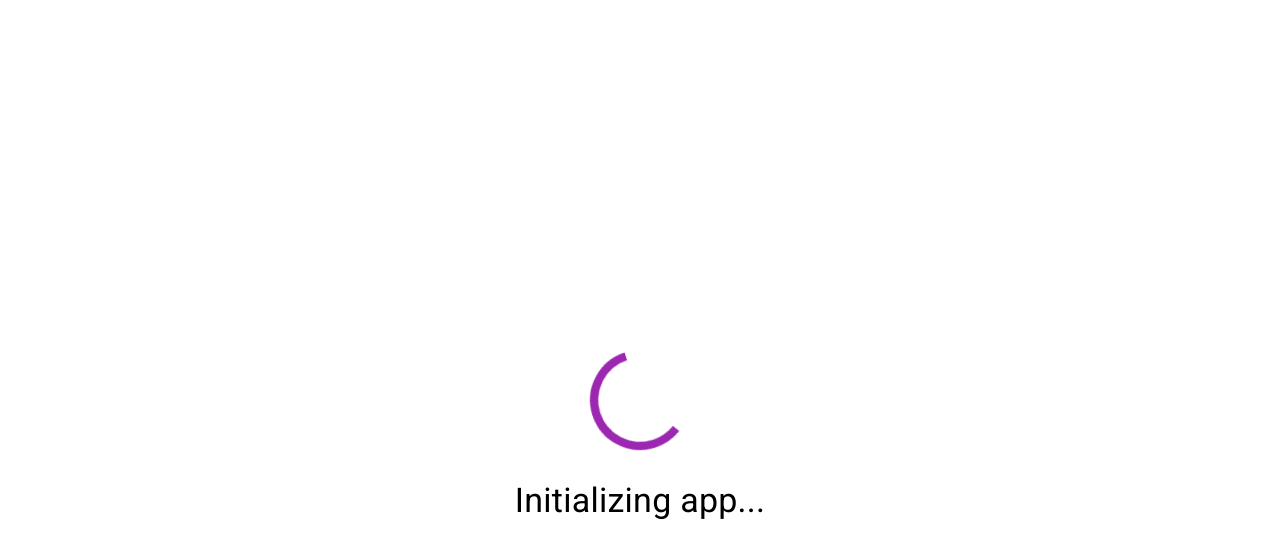
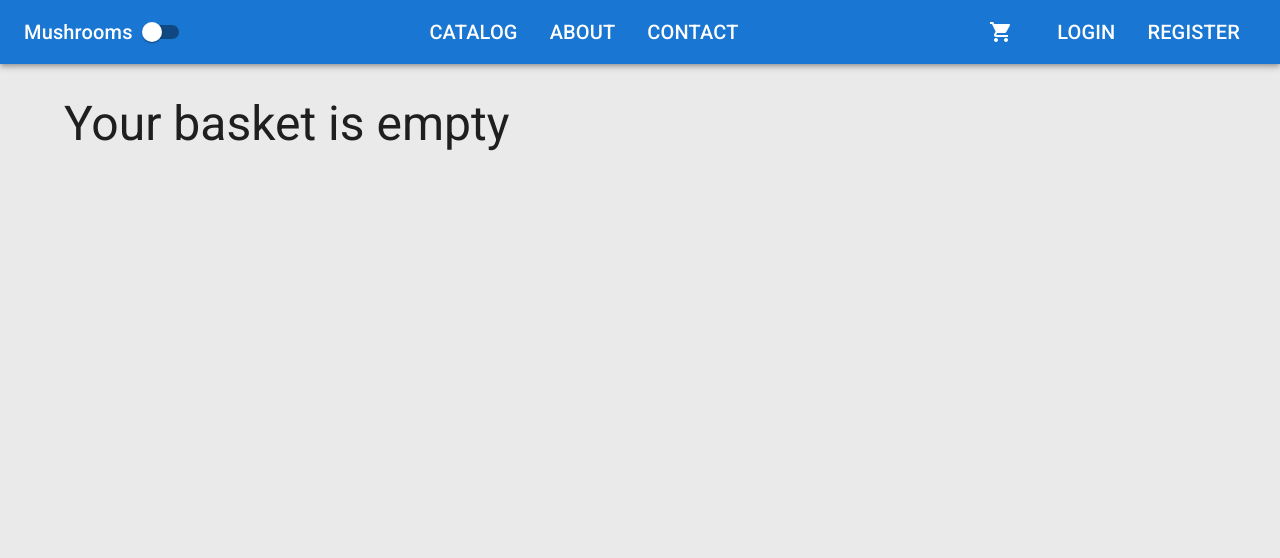
Before and after one commit to raudzius/mushrooms, a React (Vite) app in the folder client/: page /basket in a window 1280 px wide. Shown: the top 558 px of the page. Built offline with nearby package versions, Linux system fonts and the light colour scheme.

Commit message:
feat: update header with basket item count

```diff
--- a/client/src/app/layout/App.tsx
+++ b/client/src/app/layout/App.tsx
@@ -33,6 +33,8 @@ const App: React.FC = () => {
         .then((basketData) => setBasket(basketData))
         .catch((error) => console.log(error))
         .finally(() => setLoading(false));
+    } else {
+      setLoading(false);
     }
   }, [setBasket]);
 
--- a/client/src/app/layout/Header.tsx
+++ b/client/src/app/layout/Header.tsx
@@ -4,6 +4,7 @@ import {
 } from '@mui/material';
 import React from 'react';
 import { Link as RouterLink, NavLink } from 'react-router-dom';
+import { useStoreContext } from '../context/StoreContext';
 
 const navStyles = {
   color: 'inherit',
@@ -28,7 +29,11 @@ type HeaderProps = {
   toggleDarkMode: () => void;
 };
 
-const Header: React.FC<HeaderProps> = ({ darkMode, toggleDarkMode }) => (
+const Header: React.FC<HeaderProps> = ({ darkMode, toggleDarkMode }) => {
+  const { basket } = useStoreContext();
+  const itemCount = basket?.items.reduce((sum, item) => sum + item.quantity, 0);
+
+  return (
     <AppBar position="static" sx={{ mb: 4 }}>
       <Toolbar sx={{ display: 'flex', justifyContent: 'space-between', alignItems: 'center' }}>
 
@@ -60,7 +65,7 @@ const Header: React.FC<HeaderProps> = ({ darkMode, toggleDarkMode }) => (
 
         <Box sx={{ display: 'flex', alignItems: 'center' }}>
           <IconButton component={RouterLink} to="/basket" size="large" edge="end" color="inherit" sx={{ mr: 2 }}>
-          <Badge badgeContent="4" color="secondary">
+            <Badge badgeContent={itemCount} color="secondary">
               <ShoppingCart />
             </Badge>
           </IconButton>
@@ -81,5 +86,6 @@ const Header: React.FC<HeaderProps> = ({ darkMode, toggleDarkMode }) => (
       </Toolbar>
     </AppBar>
   );
+};
 
 export default Header;
--- a/client/src/features/basket/BasketPage.tsx
+++ b/client/src/features/basket/BasketPage.tsx
@@ -1,26 +1,13 @@
-import React, { useEffect, useState } from 'react';
+import React from 'react';
 import {
   IconButton,
   Paper, Table, TableBody, TableCell, TableContainer, TableHead, TableRow, Typography,
 } from '@mui/material';
 import { Delete } from '@mui/icons-material';
-import agent from '../../app/api/agent';
-import LoadingComponent from '../../app/layout/LoadingComponent';
+import { useStoreContext } from '../../app/context/StoreContext';
 
 const BasketPage: React.FC = () => {
-  const [loading, setLoading] = useState(true);
-  const [basket, setBasket] = useState<Basket | null>(null);
-
-  useEffect(() => {
-    setLoading(true);
-
-    agent.Basket.get()
-      .then((basketData) => setBasket(basketData))
-      .catch((error) => console.log(error))
-      .finally(() => setLoading(false));
-  }, []);
-
-  if (loading) return <LoadingComponent message="Loading basket..." />;
+  const { basket } = useStoreContext();
 
   if (!basket) return <Typography variant="h3">Your basket is empty</Typography>;
 
--- a/client/src/features/catalog/ProductCard.tsx
+++ b/client/src/features/catalog/ProductCard.tsx
@@ -6,6 +6,7 @@ import React, { useState } from 'react';
 import { Link as RouterLink } from 'react-router-dom';
 import { LoadingButton } from '@mui/lab';
 import agent from '../../app/api/agent';
+import { useStoreContext } from '../../app/context/StoreContext';
 
 type ProductCardProps = {
   product: Product;
@@ -15,6 +16,7 @@ const ProductCard: React.FC<ProductCardProps> = ({
   product,
 }) => {
   const [loading, setLoading] = useState(false);
+  const { setBasket } = useStoreContext();
   const {
     pictureUrl, name, price, category,
   } = product;
@@ -23,6 +25,7 @@ const ProductCard: React.FC<ProductCardProps> = ({
     setLoading(true);
 
     agent.Basket.addItem(productId)
+      .then((basketData) => setBasket(basketData))
       .catch((error) => console.log(error))
       .finally(() => setLoading(false));
   };
```
Lines whose indentation alone changed are shown as unchanged.
